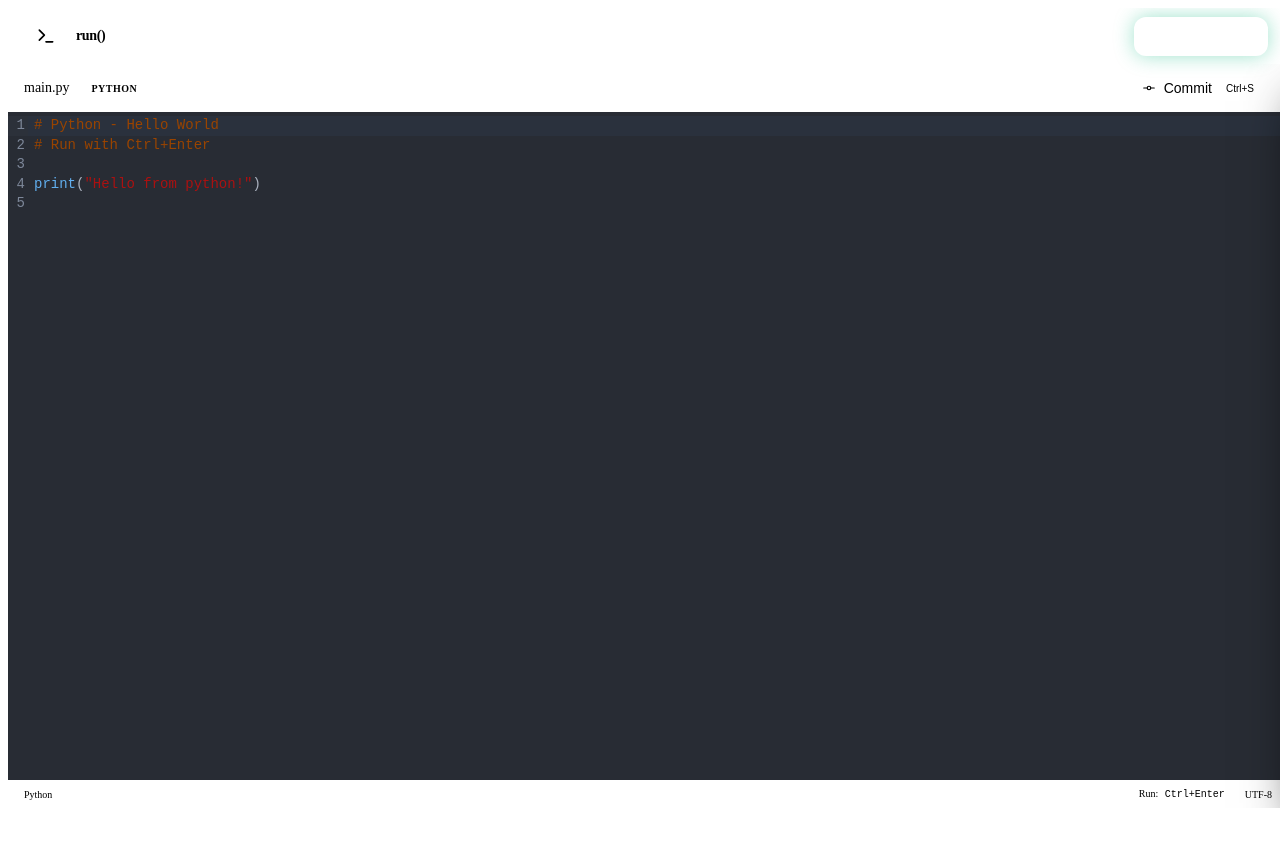
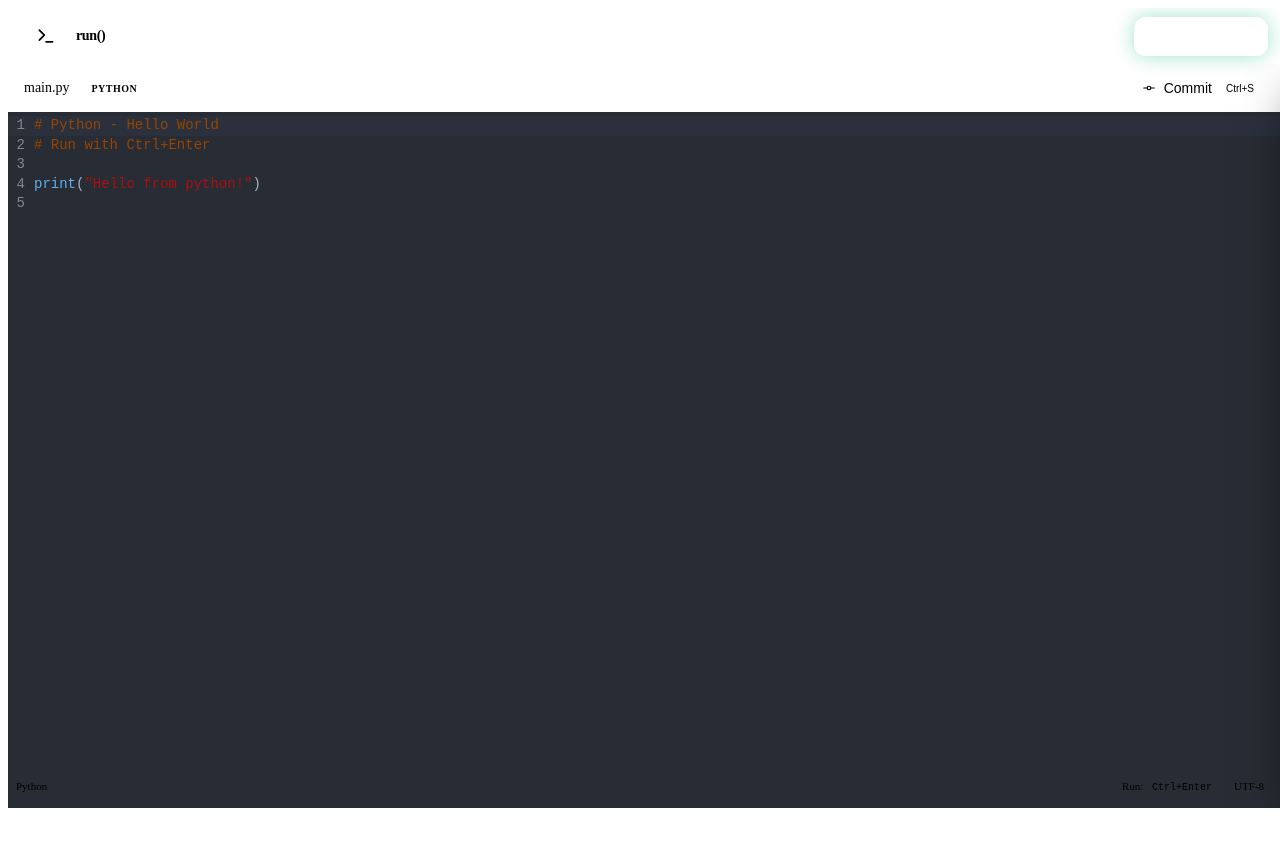
Before and after one commit to Kshitij-Sahdev/--my-editor--, a React (Vite) app in the folder frontend/: page / in a window 1280 px wide. Before the commit the page ends 816 px from the top, so only its background shows below. Built offline with nearby package versions, Linux system fonts and the light colour scheme; the HTML template or start-up script is replaced by a standard one.

Commit message:
repositioning of status bar
cause vibe coded UI will only look right

```diff
--- a/frontend/src/App.tsx
+++ b/frontend/src/App.tsx
@@ -21,6 +21,7 @@ import Sidebar from "./components/Sidebar";
 import Editor from "./components/Editor";
 import Output from "./components/Output";
 import Settings from "./components/Settings";
+import StatusBar from "./components/StatusBar";
 import { useIsMobile } from "./hooks/useIsMobile";
 import type { AppState, FileItem, Commit, Language, RunOutput, EditorSettings } from "./types";
 import {
@@ -89,6 +90,7 @@ const styles = {
     width: '100vw',
     backgroundColor: 'var(--color-bg)',
     overflow: 'hidden',
+    paddingBottom: '28px', // Space for fixed status bar
   } as React.CSSProperties,
   mainContent: {
     flex: 1,
@@ -99,6 +101,7 @@ const styles = {
   editorArea: {
     position: 'absolute',
     inset: 0,
+    zIndex: 1,
   } as React.CSSProperties,
   emptyState: {
     height: '100%',
@@ -898,6 +901,12 @@ export default function App() {
           </div>
         </div>
       </div>
+
+      {/* Fixed status bar - always at the absolute bottom */}
+      <StatusBar
+        language={activeFile?.language || null}
+        hasFile={!!activeFile}
+      />
     </div>
   );
 }
--- a/frontend/src/components/Editor.tsx
+++ b/frontend/src/components/Editor.tsx
@@ -230,33 +230,6 @@ const styles = {
     overflow: 'hidden',
     minHeight: 0,
     position: 'relative',
-  } as React.CSSProperties,
-  statusBar: {
-    display: 'flex',
-    alignItems: 'center',
-    justifyContent: 'space-between',
-    padding: '8px 16px',
-    borderTop: '1px solid var(--color-border-subtle)',
-    backgroundColor: 'var(--color-surface-2)',
-    fontSize: '10px',
-    color: 'var(--color-text-muted)',
-    fontFamily: 'var(--font-mono)',
-  } as React.CSSProperties,
-  statusBarLeft: {
-    display: 'flex',
-    alignItems: 'center',
-    gap: '16px',
-  } as React.CSSProperties,
-  statusBarRight: {
-    display: 'flex',
-    alignItems: 'center',
-    gap: '16px',
-  } as React.CSSProperties,
-  statusKbd: {
-    padding: '2px 4px',
-    backgroundColor: 'var(--color-surface)',
-    border: '1px solid var(--color-border)',
-    borderRadius: '4px',
   } as React.CSSProperties,
 };
 
@@ -623,29 +596,6 @@ export default function Editor({
 
       {/* CodeMirror editor container */}
       <div ref={containerRef} style={styles.editorContainer} />
-
-      {/* Status bar */}
-      <div style={styles.statusBar}>
-        <div style={styles.statusBarLeft}>
-          <span>{LANGUAGE_LABELS[language]}</span>
-          {!isRunnable && (
-            <span style={{ color: 'var(--color-warning)' }}>
-              Plain text mode - no execution available
-            </span>
-          )}
-        </div>
-        <div style={styles.statusBarRight}>
-          {isRunnable && (
-            <span>
-              Run:{" "}
-              <kbd style={styles.statusKbd}>
-                Ctrl+Enter
-              </kbd>
-            </span>
-          )}
-          <span>UTF-8</span>
-        </div>
-      </div>
     </div>
   );
 }
--- /dev/null
+++ b/frontend/src/components/StatusBar.tsx
@@ -0,0 +1,102 @@
+/**
+ * StatusBar.tsx - Fixed bottom status bar
+ *
+ * Always stays at the absolute bottom of the viewport.
+ * Shows: language, encoding, run shortcut.
+ * Completely independent of Editor and overlay panels.
+ */
+
+import type { Language } from "../types";
+import { RUNNABLE_LANGUAGES, LANGUAGE_LABELS } from "../types";
+
+// =============================================================================
+// TYPES
+// =============================================================================
+
+interface StatusBarProps {
+  /** Current file language */
+  language: Language | null;
+  /** Whether a file is currently open */
+  hasFile: boolean;
+}
+
+// =============================================================================
+// STYLES
+// =============================================================================
+
+const styles = {
+  statusBar: {
+    position: 'fixed',
+    left: 0,
+    right: 0,
+    bottom: 0,
+    height: '28px',
+    display: 'flex',
+    alignItems: 'center',
+    justifyContent: 'space-between',
+    padding: '0 16px',
+    backgroundColor: 'var(--color-surface-2)',
+    borderTop: '1px solid var(--color-border)',
+    fontSize: '11px',
+    color: 'var(--color-text-muted)',
+    fontFamily: 'var(--font-mono)',
+    zIndex: 100, // Above everything
+    userSelect: 'none',
+  } as React.CSSProperties,
+  statusBarLeft: {
+    display: 'flex',
+    alignItems: 'center',
+    gap: '16px',
+  } as React.CSSProperties,
+  statusBarRight: {
+    display: 'flex',
+    alignItems: 'center',
+    gap: '16px',
+  } as React.CSSProperties,
+  statusKbd: {
+    padding: '2px 6px',
+    backgroundColor: 'var(--color-surface)',
+    border: '1px solid var(--color-border)',
+    borderRadius: '4px',
+    fontSize: '10px',
+  } as React.CSSProperties,
+  warningText: {
+    color: 'var(--color-warning)',
+  } as React.CSSProperties,
+};
+
+// =============================================================================
+// COMPONENT
+// =============================================================================
+
+export default function StatusBar({ language, hasFile }: StatusBarProps) {
+  const isRunnable = language ? RUNNABLE_LANGUAGES.includes(language) : false;
+
+  return (
+    <div style={styles.statusBar}>
+      <div style={styles.statusBarLeft}>
+        {hasFile && language ? (
+          <>
+            <span>{LANGUAGE_LABELS[language]}</span>
+            {!isRunnable && (
+              <span style={styles.warningText}>
+                Plain text mode - no execution
+              </span>
+            )}
+          </>
+        ) : (
+          <span>No file open</span>
+        )}
+      </div>
+      <div style={styles.statusBarRight}>
+        {hasFile && isRunnable && (
+          <span>
+            Run:{" "}
+            <kbd style={styles.statusKbd}>Ctrl+Enter</kbd>
+          </span>
+        )}
+        <span>UTF-8</span>
+      </div>
+    </div>
+  );
+}
```
